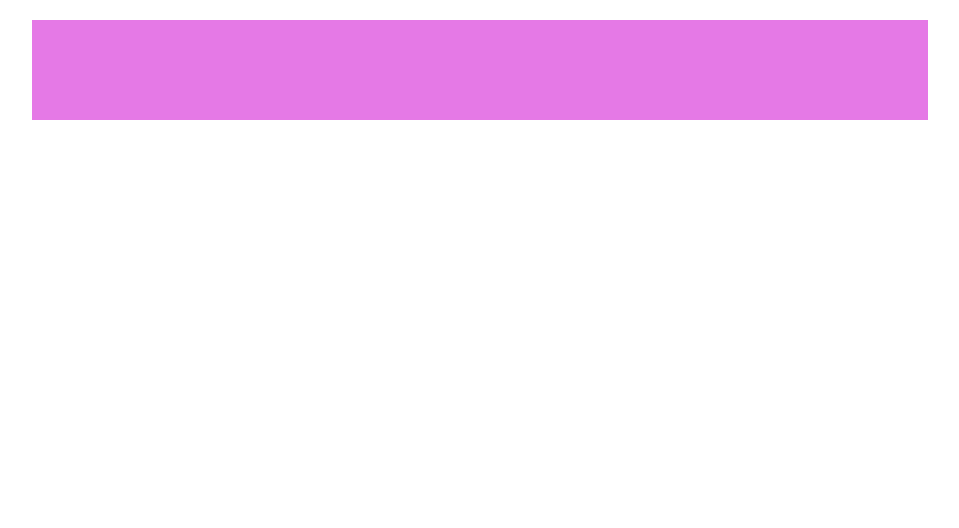
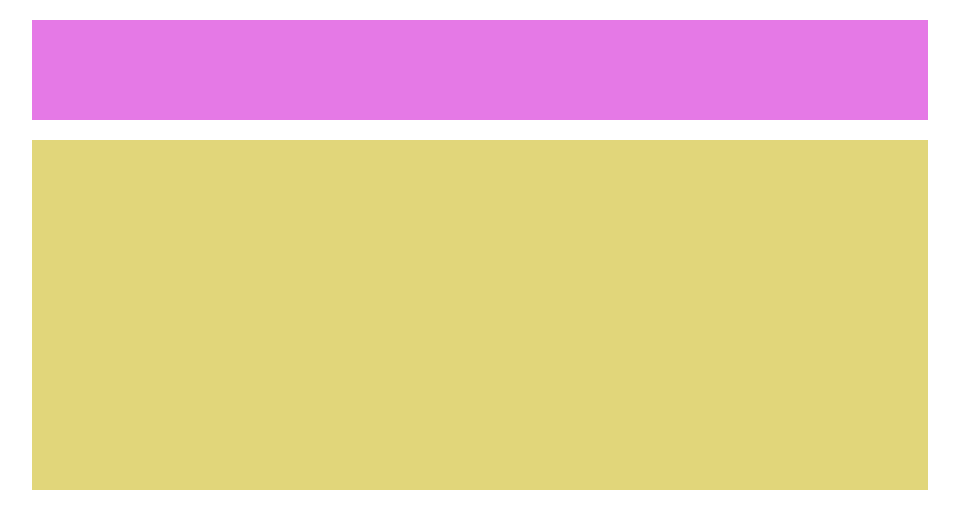
Before and after one commit to GianlucaBenassi/htmlcss-struttura-wp, a plain HTML site: page index.html in a window 1280 px wide. Shown: the whole page, without its empty margins (160-1119 px from the left). Drawn offline with Linux system fonts and the light colour scheme.

Commit message:
header-bottom

```diff
--- a/css/style.css
+++ b/css/style.css
@@ -21,14 +21,28 @@ body {
     padding: 20px 0;
 }
 
+
 /* ***** header top ***** */
 
 .header-top {
     height: 100px;
 }
 
+
+/* header bottom */
+
+.header-bottom {
+ margin: 20px 0;
+}
+
+
 /* +++++ debug +++++ */
 
 .debug .header-top {
     background-color: #E579E6;
 }
+
+.debug .header-bottom {
+    background-color: #E1D67A;
+    height: 350px;
+}
```
